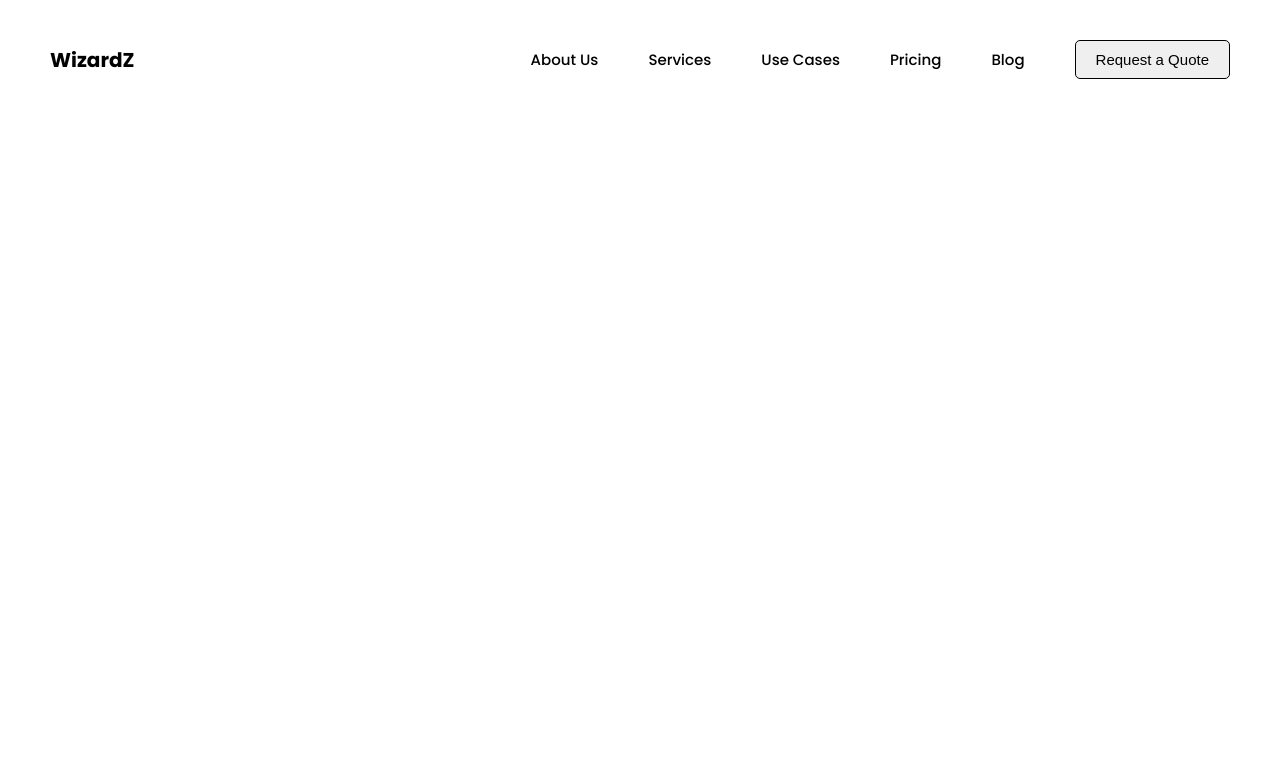
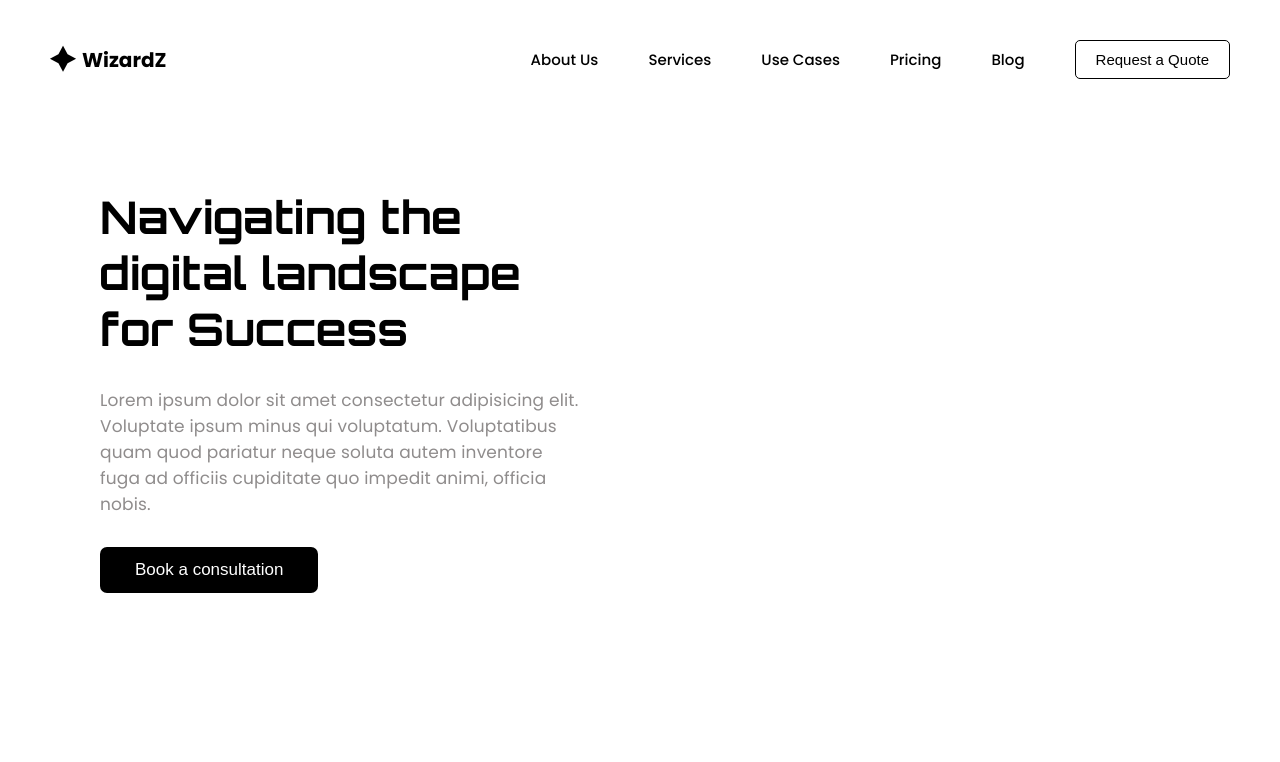
Before and after one commit to Subhampreet/GSAP_Playground, a website: page index.html in a window 1280 px wide. Drawn offline with nearby package versions, Linux system fonts and the light colour scheme.

Commit message:
Home Page Build 1.0.0

```diff
--- a/index.html
+++ b/index.html
@@ -15,15 +15,20 @@
   <link
     href="https://fonts.googleapis.com/css2?family=Poppins:ital,wght@0,100;0,200;0,300;0,400;0,500;0,600;0,700;0,800;0,900;1,100;1,200;1,300;1,400;1,500;1,600;1,700;1,800;1,900&display=swap"
     rel="stylesheet" />
+    <link href="https://fonts.googleapis.com/css2?family=Anton&display=swap" rel="stylesheet" />
+    <link href="https://fonts.googleapis.com/css2?family=Anton&family=Orbitron:wght@400..900&display=swap" rel="stylesheet" />
   <link rel="stylesheet" href="styles.css" />
-
+  <link href="https://cdn.jsdelivr.net/npm/remixicon@4.2.0/fonts/remixicon.css" rel="stylesheet" />
+  <script src="https://cdnjs.cloudflare.com/ajax/libs/gsap/3.12.5/gsap.min.js"
+    integrity="sha512-7eHRwcbYkK4d9g/6tD/mhkf++eoTHwpNM9woBxtPUBWm67zeAfFC+HrdoE2GanKeocly/VxeLvIqwvCdk7qScg=="
+    crossorigin="anonymous" referrerpolicy="no-referrer"></script>
   <script type="module" src="script.js"></script>
 </head>
 
 <body>
   <section class="section1">
     <nav>
-      <h1>WizardZ</h1>
+      <h1><i class="ri-shining-2-fill"></i> WizardZ</h1>
       <div class="part2">
         <h4>About Us</h4>
         <h4>Services</h4>
@@ -33,6 +38,14 @@
         <button>Request a Quote</button>
       </div>
     </nav>
+    <div class="center">
+      <div class="center-part1">
+        <h1>Navigating the digital landscape for Success</h1>
+        <p>Lorem ipsum dolor sit amet consectetur adipisicing elit. Voluptate ipsum minus qui voluptatum. Voluptatibus quam quod pariatur neque soluta autem inventore fuga ad officiis cupiditate quo impedit animi, officia nobis.</p>
+        <button>Book a consultation</button>
+      </div>
+      <div class="center-part2"></div>
+    </div>
   </section>
 </body>
 
--- a/styles.css
+++ b/styles.css
@@ -33,6 +33,8 @@ nav{
 
 nav h1{
   font-size: 20px;
+  display: flex;
+  align-items: center;
 }
 
 nav h4{
@@ -45,4 +47,51 @@ nav button{
   font-size: 15px;
   border-radius: 5px;
   border: 1px solid #000;
+  background-color: #fff;
 }
+
+.ri-shining-2-fill {
+  font-size: 25px;
+  margin-right: 7px;
+}
+
+
+.center{
+  padding: 70px 100px;
+  height: 80%;
+  width: 100%;
+  display: flex;
+}
+
+.center-part1{
+  width: 45%;
+  height: 100%;
+}
+
+.center-part1 h1{
+  font-size: 45px;
+  font-family: "Orbitron", sans-serif;
+}
+
+.center-part1 p{
+  font-size: 17px;
+  margin-top: 30px;
+  letter-spacing: 0.01rem;
+  font-weight: 400;
+  color: #8f8c8c;
+}
+
+.center-part1 button{
+  background-color: #000;
+  color: #fff;
+  border: none;
+  padding: 13px 35px;
+  font-size: 17px;
+  margin-top: 30px;
+  border-radius: 7px;
+}
+
+.center-part2{
+  width: 53%;
+  height: 100%;
+}
```
